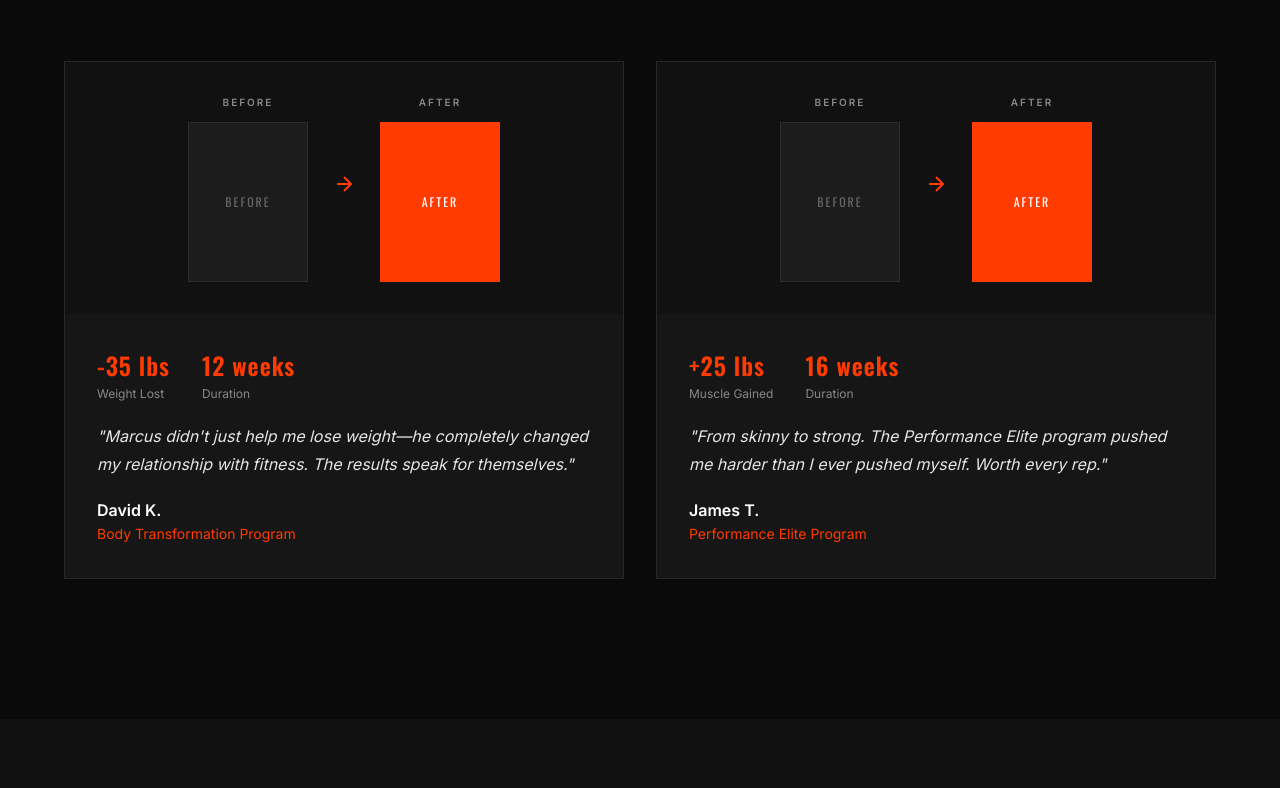
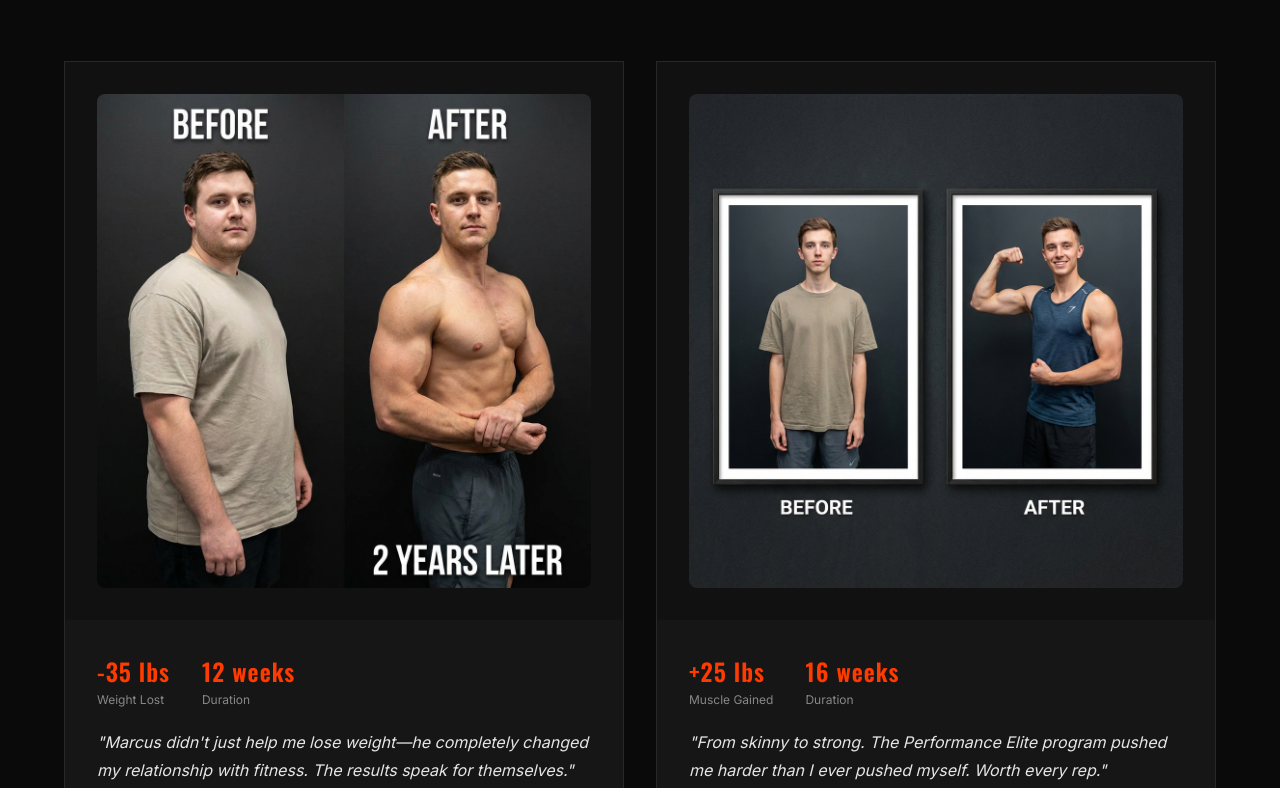
Before and after one commit to Max-Edition/landing-fitness, a plain HTML site: page index.html in a window 1280 px wide. Shown: the part 3170-3958 px from the top of the page. Drawn offline with nearby package versions, Linux system fonts and the light colour scheme.

Commit message:
Add real images for trainer and transformations

```diff
--- a/index.html
+++ b/index.html
@@ -262,13 +262,7 @@
             <div class="about-visual">
                 <div class="visual-wrapper">
                     <div class="visual-bg"></div>
-                    <div class="visual-placeholder coach">
-                        <svg class="placeholder-icon" viewBox="0 0 24 24" fill="none" stroke="currentColor"
-                            stroke-width="1">
-                            <circle cx="12" cy="8" r="5" />
-                            <path d="M20 21v-2a4 4 0 00-4-4H8a4 4 0 00-4 4v2" />
-                        </svg>
-                    </div>
+                    <img src="img/marcus.png" alt="Marcus Steel - Elite Fitness Coach" class="coach-image">
                     <div class="experience-badge">
                         <span class="exp-number">15</span>
                         <span class="exp-text">Years<br>Experience</span>
@@ -347,20 +341,8 @@
                 <div class="result-card">
                     <div class="result-visual">
                         <div class="before-after">
-                            <div class="ba-column">
-                                <span class="ba-label">Before</span>
-                                <div class="ba-placeholder">BEFORE</div>
-                            </div>
-                            <div class="ba-arrow">
-                                <svg width="24" height="24" viewBox="0 0 24 24" fill="none" stroke="currentColor"
-                                    stroke-width="2">
-                                    <path d="M5 12h14M12 5l7 7-7 7" />
-                                </svg>
-                            </div>
-                            <div class="ba-column">
-                                <span class="ba-label">After</span>
-                                <div class="ba-placeholder accent">AFTER</div>
-                            </div>
+                            <img src="img/david-transform.png" alt="David K. Transformation"
+                                class="transformation-image">
                         </div>
                     </div>
                     <div class="result-content">
@@ -386,20 +368,8 @@
                 <div class="result-card">
                     <div class="result-visual">
                         <div class="before-after">
-                            <div class="ba-column">
-                                <span class="ba-label">Before</span>
-                                <div class="ba-placeholder">BEFORE</div>
-                            </div>
-                            <div class="ba-arrow">
-                                <svg width="24" height="24" viewBox="0 0 24 24" fill="none" stroke="currentColor"
-                                    stroke-width="2">
-                                    <path d="M5 12h14M12 5l7 7-7 7" />
-                                </svg>
-                            </div>
-                            <div class="ba-column">
-                                <span class="ba-label">After</span>
-                                <div class="ba-placeholder accent">AFTER</div>
-                            </div>
+                            <img src="img/james-transform.png" alt="James T. Transformation"
+                                class="transformation-image">
                         </div>
                     </div>
                     <div class="result-content">
--- a/style.css
+++ b/style.css
@@ -1376,3 +1376,18 @@ body {
         transform: rotate(90deg);
     }
 }
+
+/* Coach and Transformation Images */
+.coach-image {
+    width: 100%;
+    aspect-ratio: 3/4;
+    object-fit: cover;
+    position: relative;
+    z-index: 1;
+}
+
+.transformation-image {
+    width: 100%;
+    height: auto;
+    border-radius: var(--radius-md);
+}
```
Also changed, not shown: img/david-transform.png (added), img/james-transform.png (added), img/marcus.png (added).
